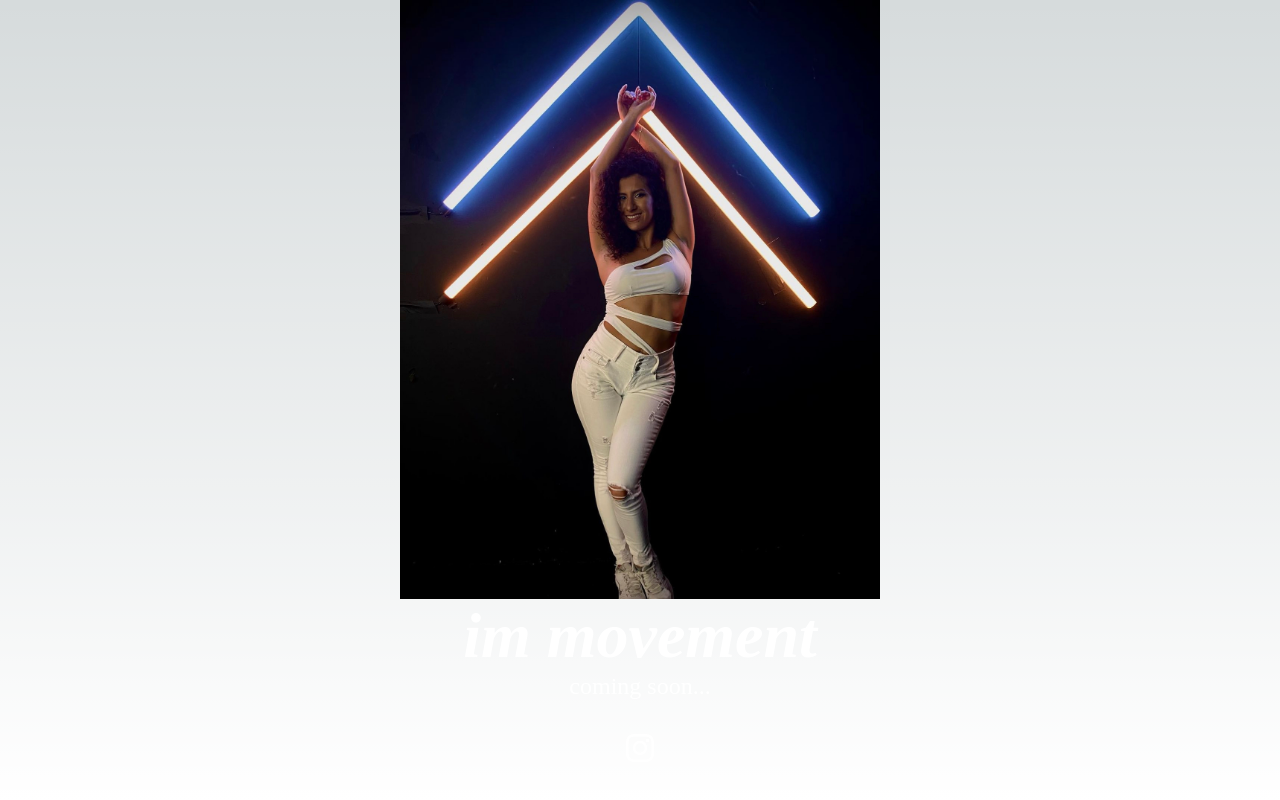
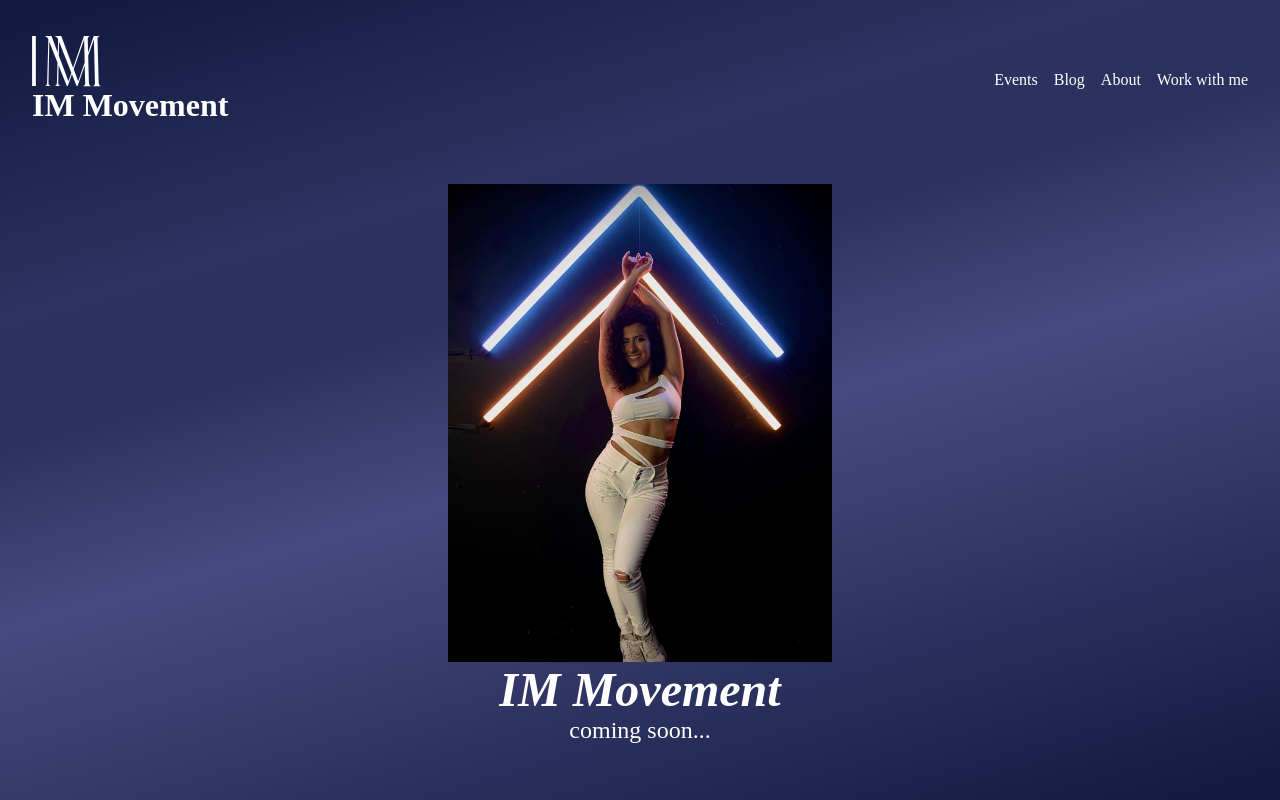
Before and after one commit to im-movement/immovement, a Next.js app: page / in a window 1280 px wide. Built offline with nearby package versions, Linux system fonts and the light colour scheme; no server answers.

Commit message:
layout wip

```diff
--- /dev/null
+++ b/app/components/Header.tsx
@@ -0,0 +1,29 @@
+import React from 'react';
+import styles from '@/styles/Header.module.scss';
+import Logo from './Logo';
+import { FaInstagram } from 'react-icons/fa';
+import Link from 'next/link';
+
+const LINKS = [
+  { title: 'Events', href: '/events' },
+  { title: 'Blog', href: '/blog' },
+  { title: 'About', href: '#about' },
+  { title: 'Work with me', href: '#work-with-me' },
+];
+
+export const Header: React.FC = () => {
+  return (
+    <header className={styles.header}>
+      <div className={styles.logo}>
+        <Logo />
+        <h1>IM Movement</h1>
+      </div>
+      <nav>
+        {LINKS.map(l => (
+          <Link href={l.href}>{l.title}</Link>
+        ))}
+      </nav>
+      {/* <FaInstagram className={styles.social} size="2rem" color="white" /> */}
+    </header>
+  );
+};
--- /dev/null
+++ b/app/components/Logo.tsx
@@ -0,0 +1,20 @@
+import React from 'react';
+
+const Logo: React.FC = () => {
+  return (
+    <svg
+      width="69" //377
+      height="50.33" //275
+      viewBox="0 0 377 275"
+      fill="none"
+      xmlns="http://www.w3.org/2000/svg">
+      <path d="M20.83 0.0299988H0.52002V273.33H20.83V0.0299988Z" fill="white" />
+      <path
+        d="M374.73 272.98C369.91 272.98 364.75 264.37 364.4 255.77L357.86 15.86C358.55 6.90999 362.68 1.75 369.22 1.75L368.53 0.0299988H337.21L306.47 89.87L304.45 15.86C305.14 6.90999 309.27 1.75 315.81 1.75L315.12 0.0299988H283.8L224.64 172.95L159.95 0.0299988H124.15V1.06C131.03 1.06 138.95 8.28999 142.74 17.93C141.99 42.31 141.32 66.77 140.67 91.24L106.54 0.0299988H70.7401V1.06C77.6201 1.06 85.5401 8.28999 89.3301 17.93C86.9201 96.75 85.2001 176.26 82.7901 255.08C82.4501 263.68 77.2801 272.29 72.4601 272.29H70.3901V273.32H101.71V272.29H99.6501C94.8301 272.29 90.3601 264.72 90.0101 256.8L94.4801 31C109.44 68.8 124.33 106.68 139.24 144.53C138.28 181.43 137.31 218.33 136.18 255.08C135.84 263.68 130.67 272.29 125.85 272.29H123.78V273.32H155.1V272.29H153.04C148.22 272.29 143.75 264.72 143.4 256.8L145.32 159.97C160.3 197.95 175.32 235.89 190.5 273.67H195.66L196 271.95L218.13 209.07C226.68 230.64 235.26 252.18 243.9 273.67H249.06L249.4 271.95L288.27 161.5L290.64 258.18C289.95 267.47 285.82 272.98 279.28 272.98V274.01H323.34V272.98H321.28C316.46 272.98 311.3 264.37 310.95 255.77L306.94 108.47L338.2 19.64L344.05 258.17C343.36 267.46 339.23 272.97 332.69 272.97V274H376.75V272.97H374.73V272.98ZM199.13 247.51L146.4 106.58L147.9 31.01C170.32 87.66 192.58 144.46 215.01 201.09L199.13 247.51ZM252.54 247.51L227.86 181.54L284.84 19.65L287.9 144.18L252.54 247.51Z"
+        fill="white"
+      />
+    </svg>
+  );
+};
+
+export default Logo;
--- a/app/page.tsx
+++ b/app/page.tsx
@@ -1,7 +1,8 @@
 import Head from 'next/head';
 import Image from 'next/image';
 import styles from '@/styles/Home.module.scss';
-import { FaInstagram, FaTiktok } from 'react-icons/fa';
+import { FaInstagram } from 'react-icons/fa';
+import { Header } from './components/Header';
 // import { Button } from '@/components/button'
 
 // const inter = Inter({ subsets: ['latin'] })
@@ -15,32 +16,46 @@ const Home = () => {
         <meta name="viewport" content="width=device-width, initial-scale=1" />
         <link rel="icon" href="/favicon.ico" />
       </Head>
+      <div className={styles.backgroundContainer}>
+        <Header />
         <main className={styles.main}>
-        <section className={styles.mainContainer}>
+          <section className={styles.screen}>
             <Image
               className={styles.hero}
               src="/izzy.jpg"
               alt="Isabelle wearing all white standing under two chevron neon lights; one light is red and one is blue"
               width={1290}
               height={1609}
+              placeholder="blur"
+              blurDataURL="/izzy.jpg"
               layout="responsive"
               // height={37}
               // priority
             />
-          <h1 className={styles.heading}>im movement</h1>
+            <h1 className={styles.heading}>IM Movement</h1>
             <h2 className={styles.subHeading}>coming soon...</h2>
             {/* <Button title="sign up" onClick={()=>alert('sign up')} /> */}
           </section>
-        <section className={styles.social}>
+          <section className={styles.screen}>
+            <h2>Upcoming events</h2>
+          </section>
+          <section className={styles.screen}>
+            <h2>Blog</h2>
+          </section>
+          <section className={styles.screen} id="work-with-me">
+            <h2>Work with me</h2>
+          </section>
+          <section className={styles.screen}>
+            <h2>Follow me on Instagram</h2>
             <a
               href="https://instagram.com/isabellecmuller"
               rel="noreferer"
               target="_blank">
               <FaInstagram size="2rem" color="white" />
             </a>
-          {/* <FaTiktok color="white" /> */}
           </section>
         </main>
+      </div>
     </>
   );
 };
--- /dev/null
+++ b/styles/Header.module.scss
@@ -0,0 +1,27 @@
+.header {
+  // padding-top: 2rem;
+  padding-inline: 2rem;
+  display: flex;
+  align-items: center;
+  justify-content: space-between;
+  position: sticky;
+  top: 0;
+  height: 10rem;
+  .logo {
+    display: flex;
+    flex-direction: column;
+  }
+  h1 {
+    color: white;
+  }
+  nav {
+    display: flex;
+    gap: 1rem;
+    color: white;
+  }
+  .social {
+    position: absolute;
+    top: 0;
+    right: 6;
+  }
+}
--- a/styles/Home.module.scss
+++ b/styles/Home.module.scss
@@ -1,28 +1,43 @@
-.main {
-  display: flex;
-  flex-direction: column;
-  align-items: center;
-  justify-content: center;
-  width: 100vw;
-  height: 100vh;
+.backgroundContainer {
+  background: linear-gradient(
+    344deg,
+    rgba(15, 24, 61, 1) 0%,
+    rgba(71, 74, 128, 1) 46%,
+    rgba(43, 49, 94, 1) 62%,
+    rgba(45, 50, 96, 1) 73%,
+    rgba(15, 24, 61, 1) 100%
+  );
 }
 
-.mainContainer {
+.main {
+  scroll-snap-type: x mandatory;
+  display: flex;
+  -webkit-overflow-scrolling: touch;
+  overflow-x: scroll;
+}
+
+.screen {
+  height: calc(100vh - 10rem);
+  min-width: 100vw;
   display: flex;
   flex-direction: column;
   justify-content: center;
   align-items: center;
-  /* height: 80vh; */
+  scroll-snap-align: start;
+  overflow-y: hidden;
+  h1,
+  h2 {
+    color: white;
+  }
 }
 
 .heading {
-  font-size: 4rem;
-  color: white;
+  font-size: clamp(2rem, 3rem, 4rem);
   font-style: italic;
 }
 
 .subHeading {
-  color: white;
+  // color: white;
   margin-block-end: 1rem;
   transform: translateY(-1rem);
   font-weight: 100;
@@ -30,7 +45,7 @@
 }
 
 .hero {
-  max-width: 30rem;
+  max-width: 24rem;
 }
 
 .social {
```
Also changed, not shown: app/index/page.tsx (deleted, +0 -48 lines), styles/globals.css (+4 -4 lines). Lines whose indentation alone changed are shown as unchanged.
